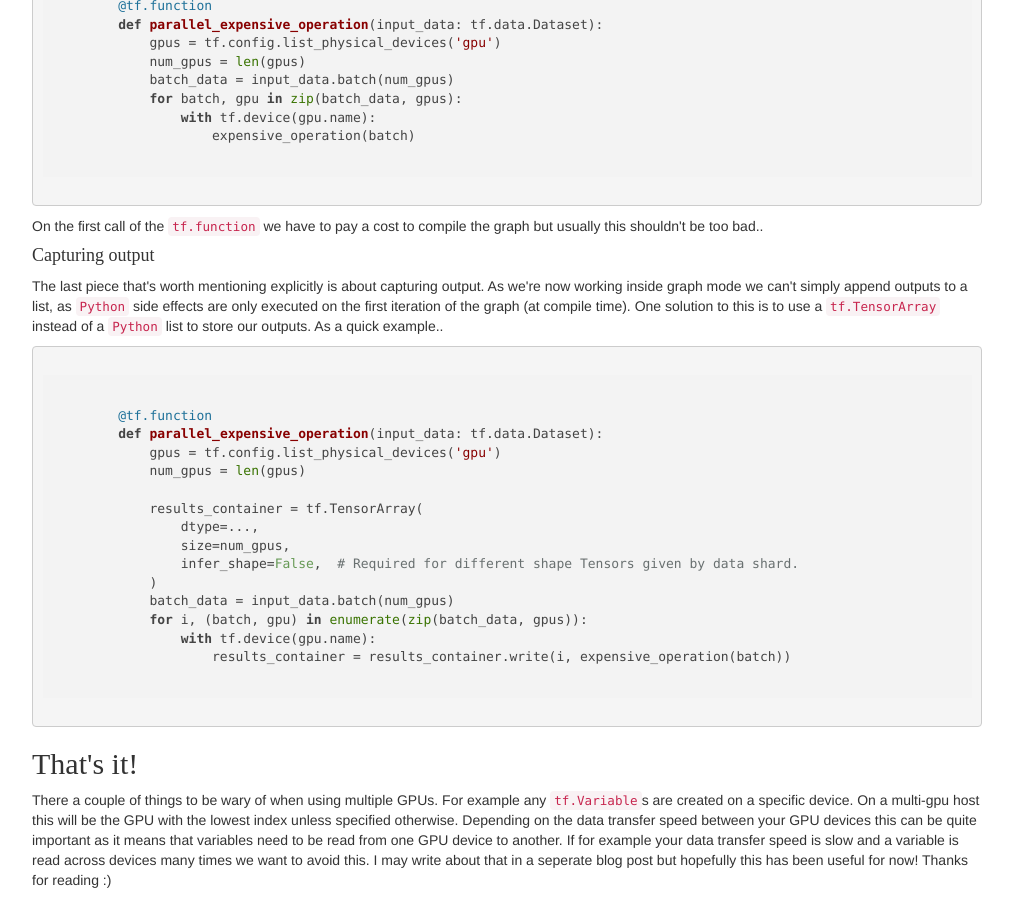
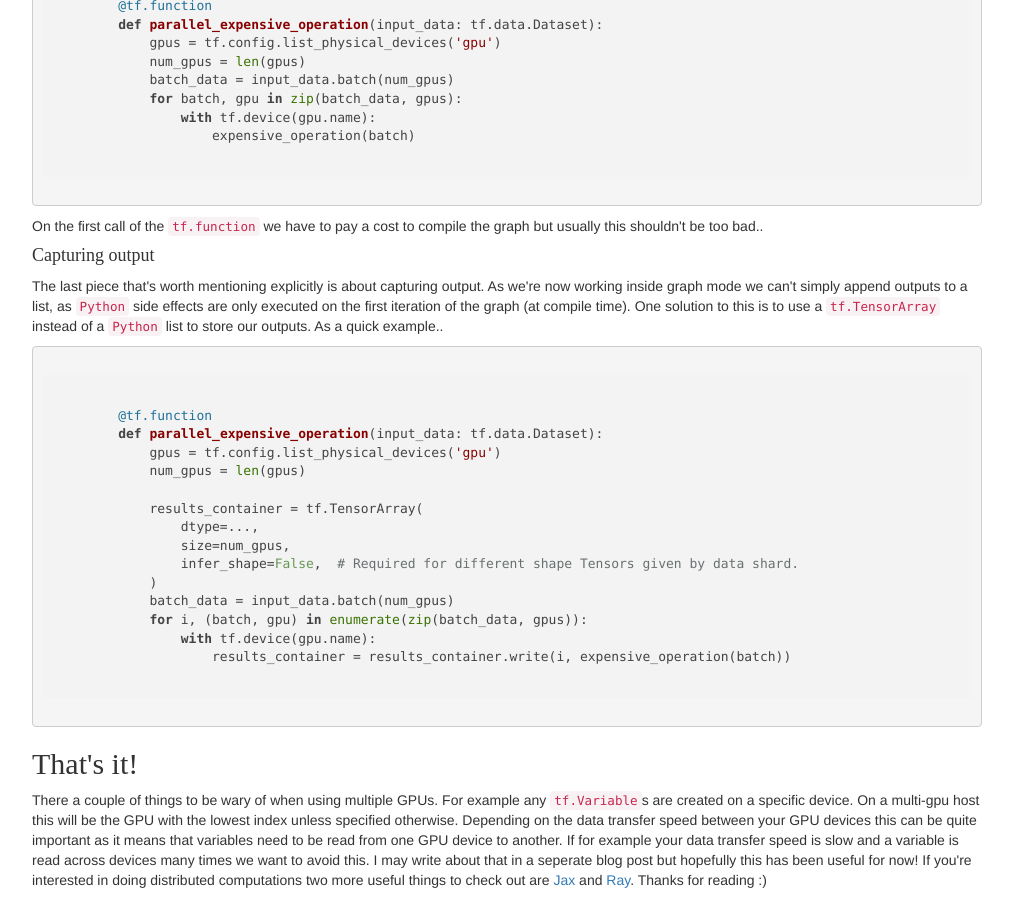
Before and after one commit to Nush395/Nush395.github.io, a Jekyll site: the page built from _posts/2021-03-05-multi-gpu.html, in a window 1280 px wide and 900 px high, scrolled down 2088 px. Shown: the whole window, without its empty margins (133-1146 px from the left). Built offline with Jekyll 4.4.1, drawn with Linux system fonts in a browser that asks for light colours; nearby versions of some CDN libraries; some of the changed text lies outside the part shown.

Commit message:
Add multi GPU stuff

```diff
--- a/_posts/2021-03-05-multi-gpu.html
+++ b/_posts/2021-03-05-multi-gpu.html
@@ -1,7 +1,7 @@
 ---
 layout: post
 title: "Using multiple GPUs with Tensorflow"
-date: 2021-03-05
+date: 2021-05-03
 ---
 <h2>
     Overview
@@ -173,5 +173,10 @@ If so,
     lowest index unless specified otherwise. Depending on the data transfer speed between your GPU devices this can be
     quite important as it means that variables need to be read from one GPU device to another. If for example your data
     transfer speed is slow and a variable is read across devices many times we want to avoid this. I may write about
-    that in a seperate blog post but hopefully this has been useful for now! Thanks for reading :)
+    that in a seperate blog post but hopefully this has been useful for now! If you're interested in doing
+    distributed computations two more useful things to check out are
+    <a href="https://github.com/google/jax">Jax</a>
+    and
+    <a href="https://ray.io">Ray</a>.
+    Thanks for reading :)
 </p>
```
Also changed, not shown: projects/index.html (+13 -0 lines).
